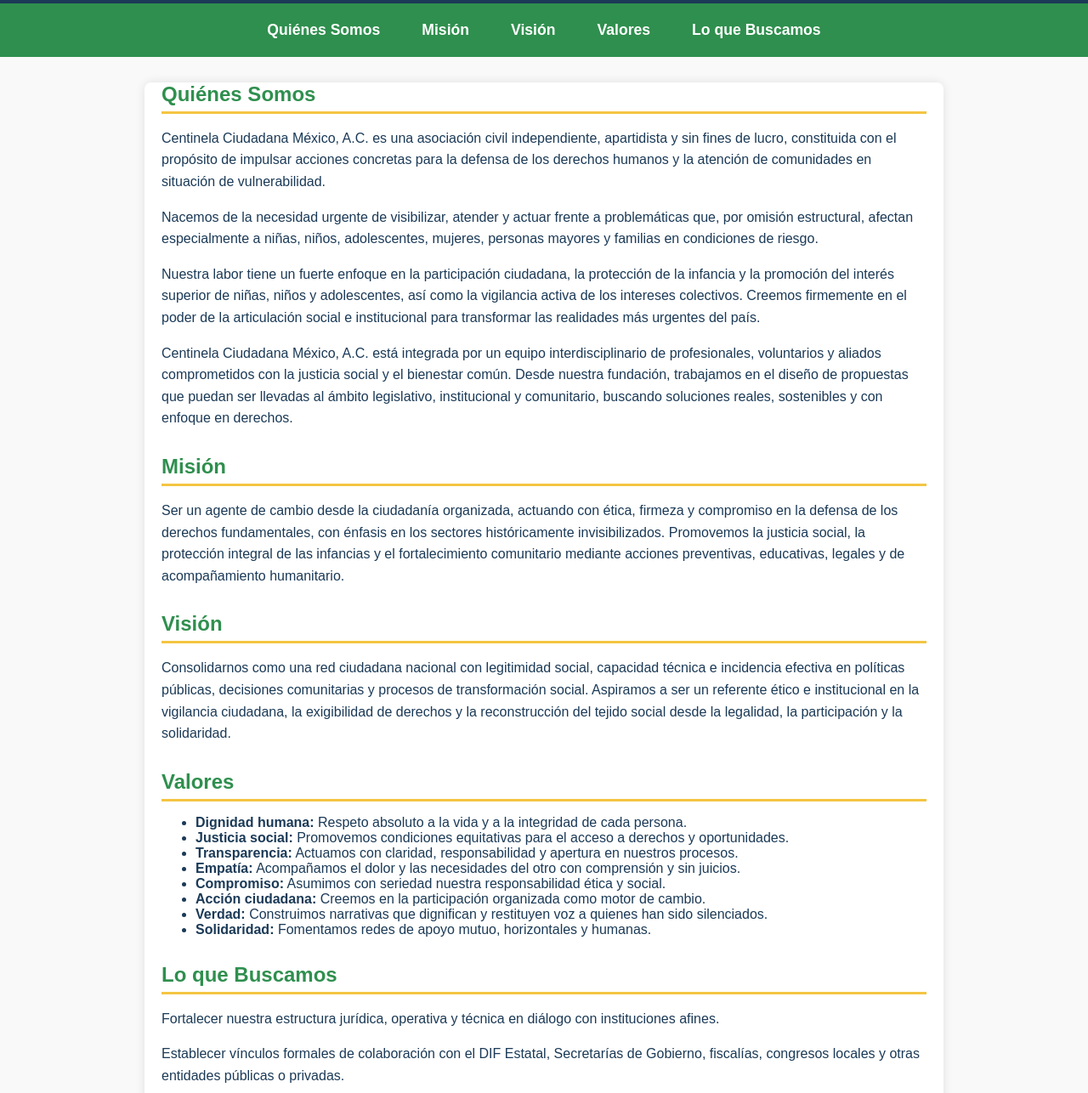
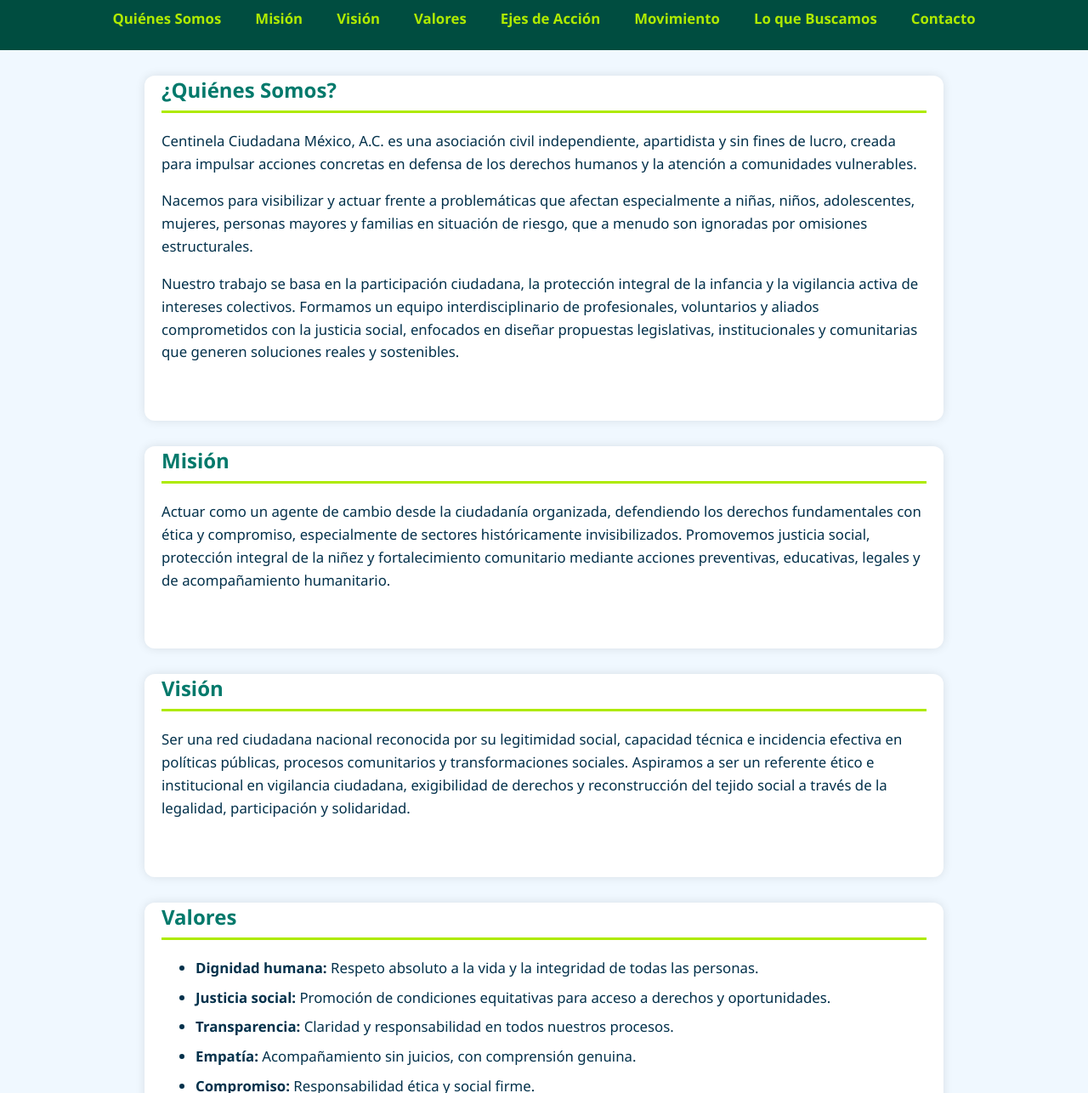
Before and after one commit to CentinelaCiudadanaMexico/Centinela-Ciudadana-Mexico, a plain HTML site: page index.html in a window 1280 px wide. Shown: the part 106-1392 px from the top of the page at 85% size. Drawn offline with Linux system fonts and the light colour scheme.

Commit message:
Update index.html

```diff
--- a/index.html
+++ b/index.html
@@ -6,134 +6,183 @@
 <title>Centinela Ciudadana México, A.C.</title>
 <style>
   body {
-      font-family: Arial, sans-serif;
-      margin: 0;
-      background: #f9f9f9;
-      color: #1b3a57;
+    font-family: 'Segoe UI', Tahoma, Geneva, Verdana, sans-serif;
+    background: #f0f8ff;
+    margin: 0; padding: 0;
+    color: #03314b;
   }
   header {
+    background: linear-gradient(90deg, #00796b, #004d40);
+    color: #fff;
+    padding: 20px 30px;
     display: flex;
     align-items: center;
-      gap: 15px;
-      padding: 15px 20px;
-      background-color: #1b3a57;
-      color: white;
+    gap: 20px;
   }
   header img {
-      height: 70px;
+    height: 60px;
+    border-radius: 8px;
+  }
+  header h1 {
+    font-size: 1.8rem;
+    margin: 0;
+    flex-grow: 1;
   }
   nav {
-      background-color: #2f8f4e;
+    background: #004d40;
+  }
+  nav ul {
+    list-style: none;
+    margin: 0; padding: 0;
     display: flex;
     justify-content: center;
-      gap: 25px;
-      padding: 15px 0;
-      font-weight: bold;
   }
-    nav a {
-      color: white;
+  nav ul li {
+    position: relative;
+  }
+  nav ul li a {
+    display: block;
+    padding: 15px 20px;
+    color: #aeea00;
     text-decoration: none;
-      font-size: 1.1em;
-      padding: 6px 12px;
-      border-radius: 4px;
+    font-weight: 600;
     transition: background-color 0.3s ease;
   }
-    nav a:hover {
-      background-color: #f4c542;
-      color: #1b3a57;
+  nav ul li a:hover {
+    background-color: #aeea00;
+    color: #004d40;
   }
-    main {
+  section {
     max-width: 900px;
     margin: 30px auto;
-      padding: 0 20px;
+    padding: 0 20px 50px 20px;
     background: white;
-      border-radius: 8px;
-      box-shadow: 0 0 12px rgba(0,0,0,0.1);
+    box-shadow: 0 0 12px rgb(0 0 0 / 0.1);
+    border-radius: 12px;
   }
-    section {
-      margin-bottom: 30px;
+  section h2 {
+    color: #00796b;
+    border-bottom: 3px solid #aeea00;
+    padding-bottom: 8px;
+    margin-bottom: 20px;
   }
-    h2 {
-      color: #2f8f4e;
-      border-bottom: 3px solid #f4c542;
-      padding-bottom: 6px;
-      margin-bottom: 12px;
+  p, ul {
+    line-height: 1.6;
+    font-size: 1.05rem;
+    color: #03314b;
   }
-    p {
-      line-height: 1.6;
+  ul li {
+    margin-bottom: 8px;
   }
   footer {
-      background-color: #1b3a57;
-      color: white;
+    background: #00796b;
+    color: #e0f2f1;
     text-align: center;
-      padding: 18px 10px;
-      font-size: 0.9em;
-      margin-top: 40px;
+    padding: 15px 10px;
+    font-size: 0.9rem;
+  }
+  /* Scroll smooth */
+  html {
+    scroll-behavior: smooth;
   }
 </style>
 </head>
 <body>
 
 <header>
-  <img src="logo.png" alt="Logo Centinela" />
+  <img src="logo.png" alt="Logo Centinela Ciudadana México" />
   <h1>Centinela Ciudadana México, A.C.</h1>
 </header>
 
 <nav>
-  <a href="#quienes-somos">Quiénes Somos</a>
-  <a href="#mision">Misión</a>
-  <a href="#vision">Visión</a>
-  <a href="#valores">Valores</a>
-  <a href="#lo-que-buscamos">Lo que Buscamos</a>
+  <ul>
+    <li><a href="#quienes-somos">Quiénes Somos</a></li>
+    <li><a href="#mision">Misión</a></li>
+    <li><a href="#vision">Visión</a></li>
+    <li><a href="#valores">Valores</a></li>
+    <li><a href="#ejes-accion">Ejes de Acción</a></li>
+    <li><a href="#movimiento">Movimiento</a></li>
+    <li><a href="#lo-que-buscamos">Lo que Buscamos</a></li>
+    <li><a href="#contacto">Contacto</a></li>
+  </ul>
 </nav>
 
-<main>
 <section id="quienes-somos">
-    <h2>Quiénes Somos</h2>
-    <p>Centinela Ciudadana México, A.C. es una asociación civil independiente, apartidista y sin fines de lucro, constituida con el propósito de impulsar acciones concretas para la defensa de los derechos humanos y la atención de comunidades en situación de vulnerabilidad.</p>
-    <p>Nacemos de la necesidad urgente de visibilizar, atender y actuar frente a problemáticas que, por omisión estructural, afectan especialmente a niñas, niños, adolescentes, mujeres, personas mayores y familias en condiciones de riesgo.</p>
-    <p>Nuestra labor tiene un fuerte enfoque en la participación ciudadana, la protección de la infancia y la promoción del interés superior de niñas, niños y adolescentes, así como la vigilancia activa de los intereses colectivos. Creemos firmemente en el poder de la articulación social e institucional para transformar las realidades más urgentes del país.</p>
-    <p>Centinela Ciudadana México, A.C. está integrada por un equipo interdisciplinario de profesionales, voluntarios y aliados comprometidos con la justicia social y el bienestar común. Desde nuestra fundación, trabajamos en el diseño de propuestas que puedan ser llevadas al ámbito legislativo, institucional y comunitario, buscando soluciones reales, sostenibles y con enfoque en derechos.</p>
+  <h2>¿Quiénes Somos?</h2>
+  <p>
+    Centinela Ciudadana México, A.C. es una asociación civil independiente, apartidista y sin fines de lucro, creada para impulsar acciones concretas en defensa de los derechos humanos y la atención a comunidades vulnerables.
+  </p>
+  <p>
+    Nacemos para visibilizar y actuar frente a problemáticas que afectan especialmente a niñas, niños, adolescentes, mujeres, personas mayores y familias en situación de riesgo, que a menudo son ignoradas por omisiones estructurales.
+  </p>
+  <p>
+    Nuestro trabajo se basa en la participación ciudadana, la protección integral de la infancia y la vigilancia activa de intereses colectivos. Formamos un equipo interdisciplinario de profesionales, voluntarios y aliados comprometidos con la justicia social, enfocados en diseñar propuestas legislativas, institucionales y comunitarias que generen soluciones reales y sostenibles.
+  </p>
 </section>
 
 <section id="mision">
   <h2>Misión</h2>
-    <p>Ser un agente de cambio desde la ciudadanía organizada, actuando con ética, firmeza y compromiso en la defensa de los derechos fundamentales, con énfasis en los sectores históricamente invisibilizados. Promovemos la justicia social, la protección integral de las infancias y el fortalecimiento comunitario mediante acciones preventivas, educativas, legales y de acompañamiento humanitario.</p>
+  <p>
+    Actuar como un agente de cambio desde la ciudadanía organizada, defendiendo los derechos fundamentales con ética y compromiso, especialmente de sectores históricamente invisibilizados. Promovemos justicia social, protección integral de la niñez y fortalecimiento comunitario mediante acciones preventivas, educativas, legales y de acompañamiento humanitario.
+  </p>
 </section>
 
 <section id="vision">
   <h2>Visión</h2>
-    <p>Consolidarnos como una red ciudadana nacional con legitimidad social, capacidad técnica e incidencia efectiva en políticas públicas, decisiones comunitarias y procesos de transformación social. Aspiramos a ser un referente ético e institucional en la vigilancia ciudadana, la exigibilidad de derechos y la reconstrucción del tejido social desde la legalidad, la participación y la solidaridad.</p>
+  <p>
+    Ser una red ciudadana nacional reconocida por su legitimidad social, capacidad técnica e incidencia efectiva en políticas públicas, procesos comunitarios y transformaciones sociales. Aspiramos a ser un referente ético e institucional en vigilancia ciudadana, exigibilidad de derechos y reconstrucción del tejido social a través de la legalidad, participación y solidaridad.
+  </p>
 </section>
 
 <section id="valores">
   <h2>Valores</h2>
   <ul>
-      <li><strong>Dignidad humana:</strong> Respeto absoluto a la vida y a la integridad de cada persona.</li>
-      <li><strong>Justicia social:</strong> Promovemos condiciones equitativas para el acceso a derechos y oportunidades.</li>
-      <li><strong>Transparencia:</strong> Actuamos con claridad, responsabilidad y apertura en nuestros procesos.</li>
-      <li><strong>Empatía:</strong> Acompañamos el dolor y las necesidades del otro con comprensión y sin juicios.</li>
-      <li><strong>Compromiso:</strong> Asumimos con seriedad nuestra responsabilidad ética y social.</li>
-      <li><strong>Acción ciudadana:</strong> Creemos en la participación organizada como motor de cambio.</li>
-      <li><strong>Verdad:</strong> Construimos narrativas que dignifican y restituyen voz a quienes han sido silenciados.</li>
-      <li><strong>Solidaridad:</strong> Fomentamos redes de apoyo mutuo, horizontales y humanas.</li>
+    <li><strong>Dignidad humana:</strong> Respeto absoluto a la vida y la integridad de todas las personas.</li>
+    <li><strong>Justicia social:</strong> Promoción de condiciones equitativas para acceso a derechos y oportunidades.</li>
+    <li><strong>Transparencia:</strong> Claridad y responsabilidad en todos nuestros procesos.</li>
+    <li><strong>Empatía:</strong> Acompañamiento sin juicios, con comprensión genuina.</li>
+    <li><strong>Compromiso:</strong> Responsabilidad ética y social firme.</li>
+    <li><strong>Acción ciudadana:</strong> Participación organizada como motor de cambio.</li>
+    <li><strong>Verdad:</strong> Construcción de narrativas que restituyan voz y dignidad a los silenciados.</li>
+    <li><strong>Solidaridad:</strong> Fomento de redes de apoyo mutuo, horizontales y humanas.</li>
   </ul>
+</section>
+
+<section id="ejes-accion">
+  <h2>Ejes de Acción</h2>
+  <ul>
+    <li>Protección y atención integral de niñas, niños y adolescentes en riesgo.</li>
+    <li>Acompañamiento a mujeres víctimas de violencia.</li>
+    <li>Fortalecimiento del tejido comunitario y prevención de la violencia.</li>
+    <li>Activación y articulación de redes ciudadanas para protección y denuncia.</li>
+    <li>Incidencia técnica y colaboración interinstitucional con enfoque en derechos humanos.</li>
+  </ul>
+</section>
+
+<section id="movimiento">
+  <h2>Movimiento Garante del Interés Superior de Niñas, Niños y Adolescentes</h2>
+  <p>
+    Impulsamos esta plataforma ciudadana para visibilizar, atender, canalizar y denunciar casos de violencia y vulneración de derechos hacia la niñez y adolescencia. Su objetivo es dar voz a quienes han sido silenciados, acompañar con ética y profesionalismo, y generar propuestas técnicas para cambios estructurales en las instituciones responsables.
+  </p>
 </section>
 
 <section id="lo-que-buscamos">
   <h2>Lo que Buscamos</h2>
-    <p>Fortalecer nuestra estructura jurídica, operativa y técnica en diálogo con instituciones afines.</p>
-    <p>Establecer vínculos formales de colaboración con el DIF Estatal, Secretarías de Gobierno, fiscalías, congresos locales y otras entidades públicas o privadas.</p>
-    <p>Participar en programas, mesas de trabajo y convocatorias relacionadas con la atención social, la defensa de derechos y la justicia con enfoque en niñez.</p>
-    <p>Ser aliados técnicos en casos de intervención que involucren a niñas, niños, mujeres y grupos vulnerables, aportando análisis, propuestas y acciones sustentadas.</p>
-    <p>Ampliar nuestras redes con aliados estratégicos como legisladores, organismos internacionales, academia y sector empresarial con sentido social.</p>
+  <ul>
+    <li>Fortalecer estructura jurídica, operativa y técnica en diálogo con instituciones afines.</li>
+    <li>Establecer vínculos formales de colaboración con DIF Estatal, Secretarías de Gobierno, fiscalías, congresos y otras entidades.</li>
+    <li>Participar en programas, mesas de trabajo y convocatorias sobre atención social, defensa de derechos y justicia con enfoque en niñez.</li>
+    <li>Ser aliados técnicos en casos de intervención que involucren a niñas, niños, mujeres y grupos vulnerables, aportando análisis, propuestas y acciones sustentadas.</li>
+    <li>Ampliar redes con aliados estratégicos como legisladores, organismos internacionales, academia y sector empresarial con sentido social.</li>
+  </ul>
 </section>
-</main>
+
+<section id="contacto">
+  <h2>Contacto</h2>
+  <p><strong>Correo electrónico:</strong> <a href="mailto:centinelaciudadanaac@gmail.com">centinelaciudadanaac@gmail.com</a></p>
+  <p><strong>Teléfono:</strong> 312-122-83-00</p>
+  <p><strong>Ubicación:</strong> Michoacán, México</p>
+</section>
 
 <footer>
-  <p>Contacto: <a href="mailto:centinelaciudadanaac@gmail.com" style="color: #f4c542;">centinelaciudadanaac@gmail.com</a> | Teléfono: 312-122-83-00 | Michoacán, México</p>
-  <p>© 2025 Centinela Ciudadana México, A.C. Todos los derechos reservados.</p>
-</footer>
-
-</body>
-</html>
+  &copy; 2025 Centinela Ciudadana México, A.C. |
```
Lines whose indentation alone changed are shown as unchanged.
